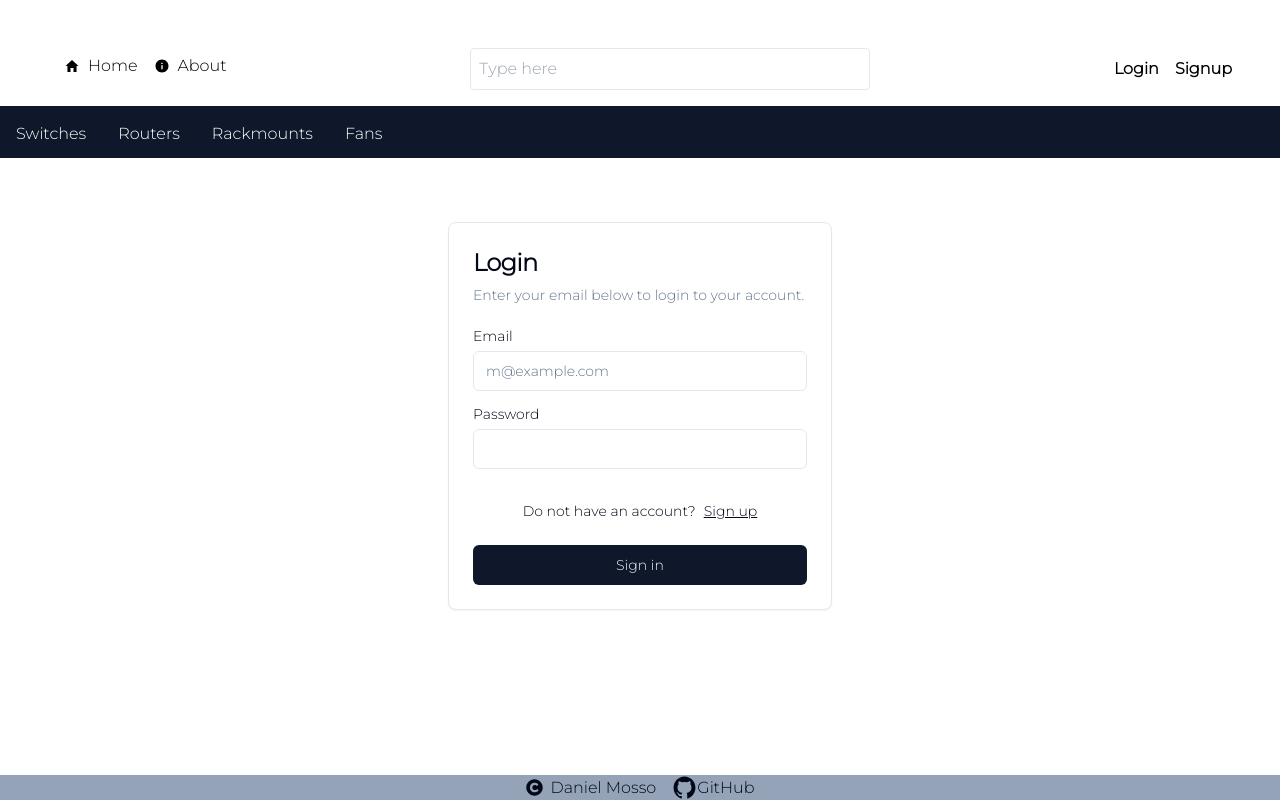
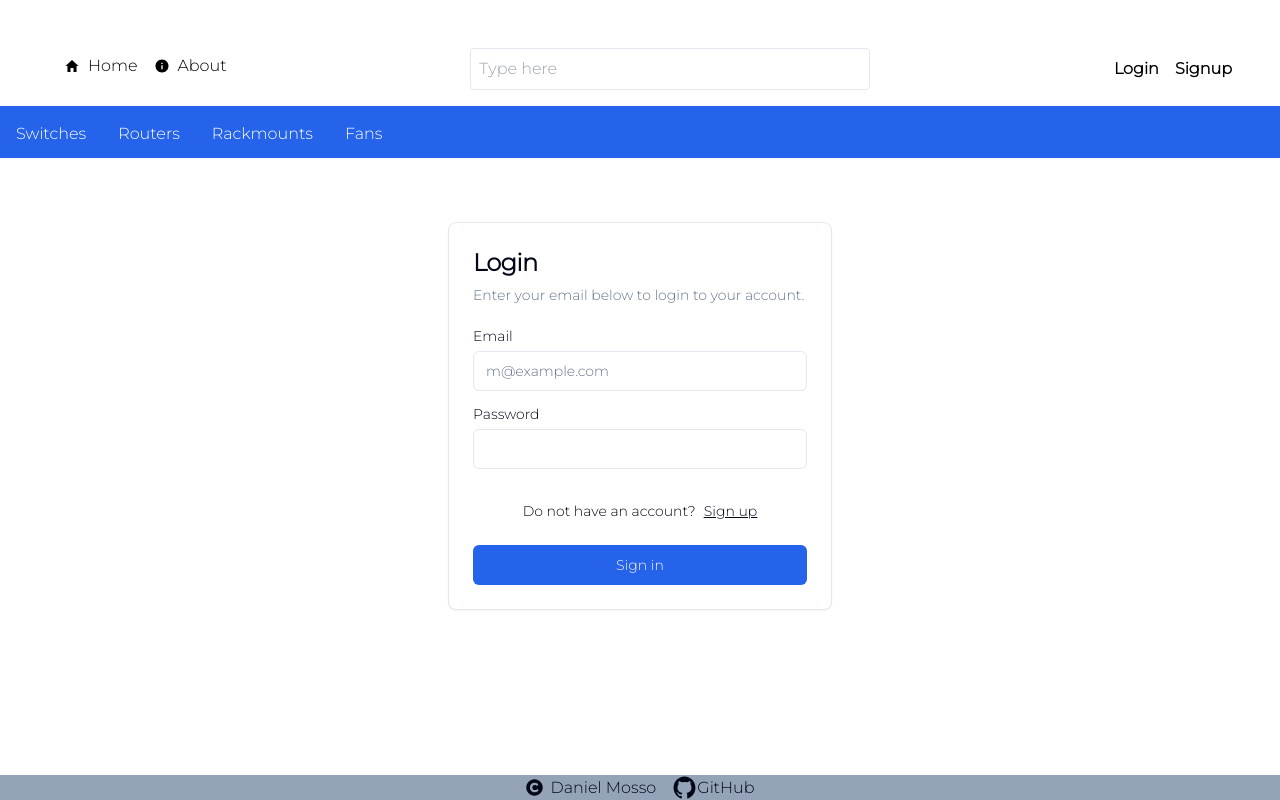
Before and after one commit to benjimosso/CiscoPartChecker, a Next.js app: page /login in a window 1280 px wide. Built offline with nearby package versions, Linux system fonts and the light colour scheme.

Commit message:
change theme to blue.

```diff
--- a/app/(dashboard)/rackmounts/page.tsx
+++ b/app/(dashboard)/rackmounts/page.tsx
@@ -38,7 +38,7 @@ export default async function Rackmounts({
               },
             }}
           >
-            <Button>Previous</Button>
+            <Button className="font-bold">Previous</Button>
           </Link>
           {rackmounts.length < limit ? null : (
             <Link
@@ -50,7 +50,7 @@ export default async function Rackmounts({
                 },
               }}
             >
-              <Button>Next</Button>
+              <Button className="font-bold">Next</Button>
             </Link>
           )}
         </div>
--- a/app/components/NavBar.jsx
+++ b/app/components/NavBar.jsx
@@ -28,7 +28,7 @@ export default function NavBar({ user, ciscoData }) {
 
   return (
     <>
-      <nav className="bg-white text-black p-4 flex justify-between items-baseline border-solid border-b-4 border-secondary-foreground ">
+      <nav className="bg-white text-black p-4 flex justify-between items-baseline border-solid border-b-4 border-primary ">
         <ul className="flex items-center pl-8">
           <li className="pl-4 pr-4">
             {/* TO CHECK, NEED THE HOME PAGE BUTTON TO REFRESH THE PAGE... */}
--- a/app/components/datalist.tsx
+++ b/app/components/datalist.tsx
@@ -22,7 +22,7 @@ export default function Datalist({
 }) {
   return (
     <div>
-      <Card className="hover:border-blue-300 ">
+      <Card className="hover:border-primary hover:border-4">
         <CardHeader>
           <CardTitle className="text-xl truncate hover:text-clip">{pn}</CardTitle>
           {/* <CardDescription>Model# {pn}</CardDescription> */}
--- a/app/globals.css
+++ b/app/globals.css
@@ -6,32 +6,23 @@
   :root {
     --background: 0 0% 100%;
     --foreground: 222.2 84% 4.9%;
-
     --card: 0 0% 100%;
     --card-foreground: 222.2 84% 4.9%;
-
     --popover: 0 0% 100%;
     --popover-foreground: 222.2 84% 4.9%;
-
-      --primary: 222.2 47.4% 11.2%;
+    --primary: 221.2 83.2% 53.3%;
     --primary-foreground: 210 40% 98%;
-
     --secondary: 210 40% 96.1%;
     --secondary-foreground: 222.2 47.4% 11.2%;
-
     --muted: 210 40% 96.1%;
     --muted-foreground: 215.4 16.3% 46.9%;
-
     --accent: 210 40% 96.1%;
     --accent-foreground: 222.2 47.4% 11.2%;
-
     --destructive: 0 84.2% 60.2%;
     --destructive-foreground: 210 40% 98%;
-
     --border: 214.3 31.8% 91.4%;
     --input: 214.3 31.8% 91.4%;
-      --ring: 222.2 84% 4.9%;
-
+    --ring: 221.2 83.2% 53.3%;
     --radius: 0.5rem;
   }
 
```
Lines whose indentation alone changed are shown as unchanged.
